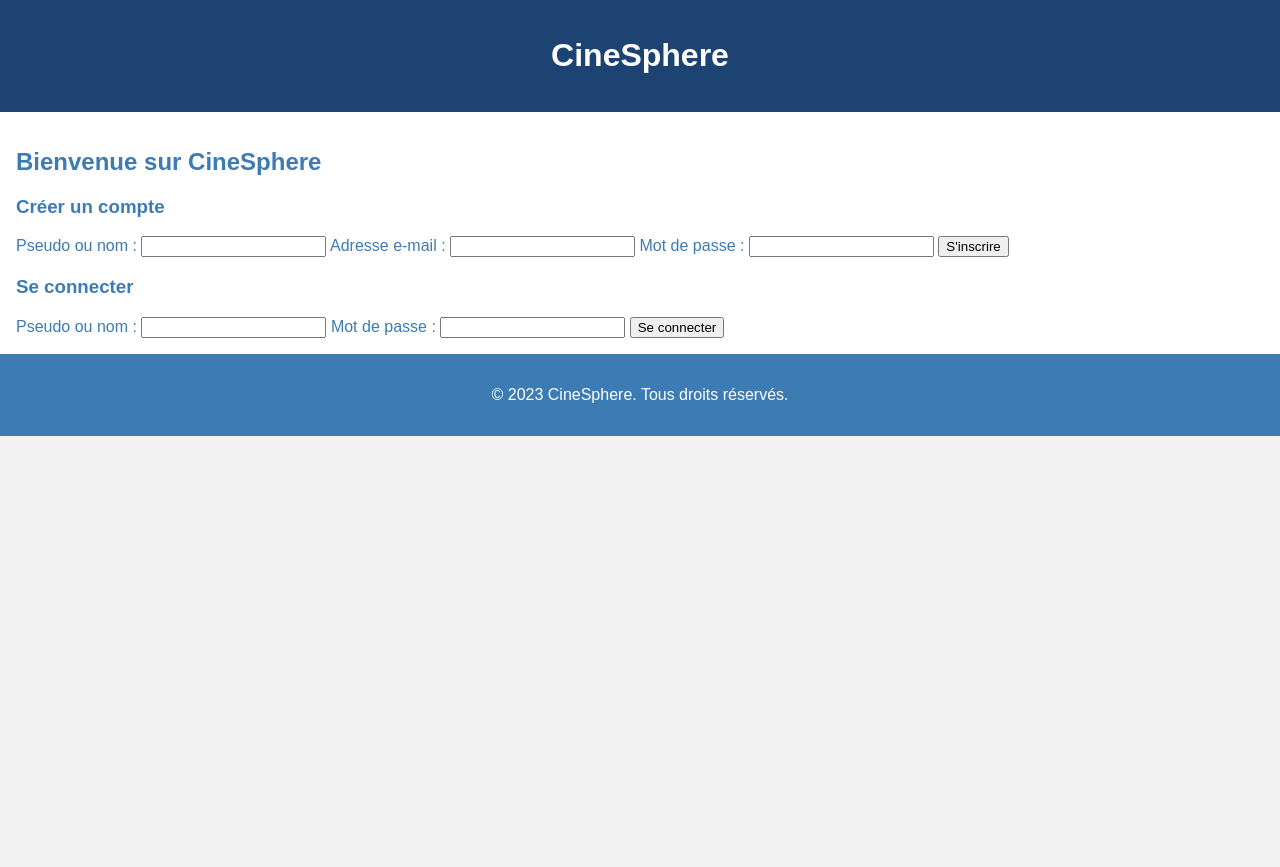
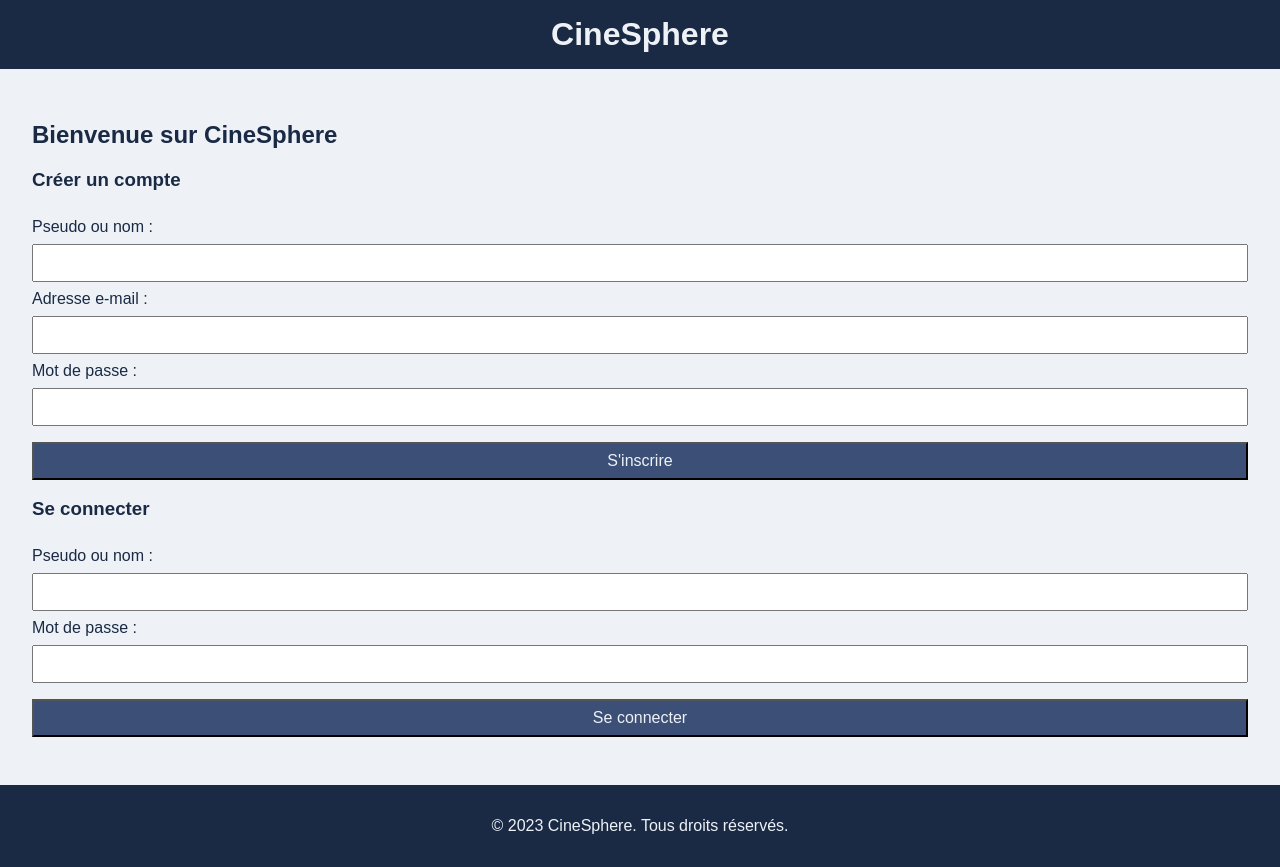
Before and after one commit to ThibaultG94/cinesphere, a plain HTML site: page index.html in a window 1280 px wide. Before the commit the page ends 800 px from the top, so only its background shows below. Drawn offline with Linux system fonts and the light colour scheme.

Commit message:
form style + javascript

```diff
--- /dev/null
+++ b/form.js
@@ -0,0 +1,23 @@
+// script.js
+document
+	.getElementById('signup-form')
+	.addEventListener('submit', function (event) {
+		event.preventDefault();
+		const username = document.getElementById('signup-username').value;
+		const email = document.getElementById('signup-email').value;
+		const password = document.getElementById('signup-password').value;
+
+		// Ici, vous pouvez ajouter le code pour envoyer les données d'inscription à votre serveur.
+		console.log('Inscription :', username, email, password);
+	});
+
+document
+	.getElementById('login-form')
+	.addEventListener('submit', function (event) {
+		event.preventDefault();
+		const username = document.getElementById('login-username').value;
+		const password = document.getElementById('login-password').value;
+
+		// Ici, vous pouvez ajouter le code pour envoyer les données de connexion à votre serveur.
+		console.log('Connexion :', username, password);
+	});
--- a/index.html
+++ b/index.html
@@ -5,7 +5,7 @@
 		<meta name="viewport" content="width=device-width, initial-scale=1.0" />
 		<title>CineSphere</title>
 		<link rel="stylesheet" href="style.css" />
-		<script src="script.js" defer></script>
+		<script src="form.js" defer></script>
 	</head>
 	<body>
 		<header>
--- a/style.css
+++ b/style.css
@@ -1,24 +1,58 @@
 body {
 	font-family: Arial, sans-serif;
-	color: #333;
+	background-color: #eef2f7;
+	color: #1a2a45;
 	margin: 0;
 	padding: 0;
-	background-color: #f2f2f2;
 }
+
 header {
-	background-color: #1d4372;
-	color: white;
+	background-color: #1a2a45;
+	padding: 1rem;
 	text-align: center;
+}
+
+h1 {
+	color: #eef2f7;
+	font-size: 2rem;
+	margin: 0;
+}
+
+main {
+	padding: 2rem;
+}
+
+form {
+	display: flex;
+	flex-direction: column;
+	margin-bottom: 1rem;
+}
+
+label {
+	margin: 0.5rem 0;
+}
+
+input {
+	padding: 0.5rem;
+	font-size: 1rem;
+}
+
+button {
+	background-color: #3c4f76;
+	color: #eef2f7;
+	padding: 0.5rem;
+	font-size: 1rem;
+	cursor: pointer;
+	margin-top: 1rem;
+}
+
+button:hover {
+	background-color: #506aa0;
+}
+
+footer {
+	background-color: #1a2a45;
+	color: #eef2f7;
 	padding: 1rem;
+	text-align: center;
 }
-main {
-	padding: 1rem;
-	background-color: #ffffff;
-	color: #3c7bb3;
-}
-footer {
-	background-color: #3c7bb3;
-	color: white;
-	text-align: center;
-	padding: 1rem;
-}
```
